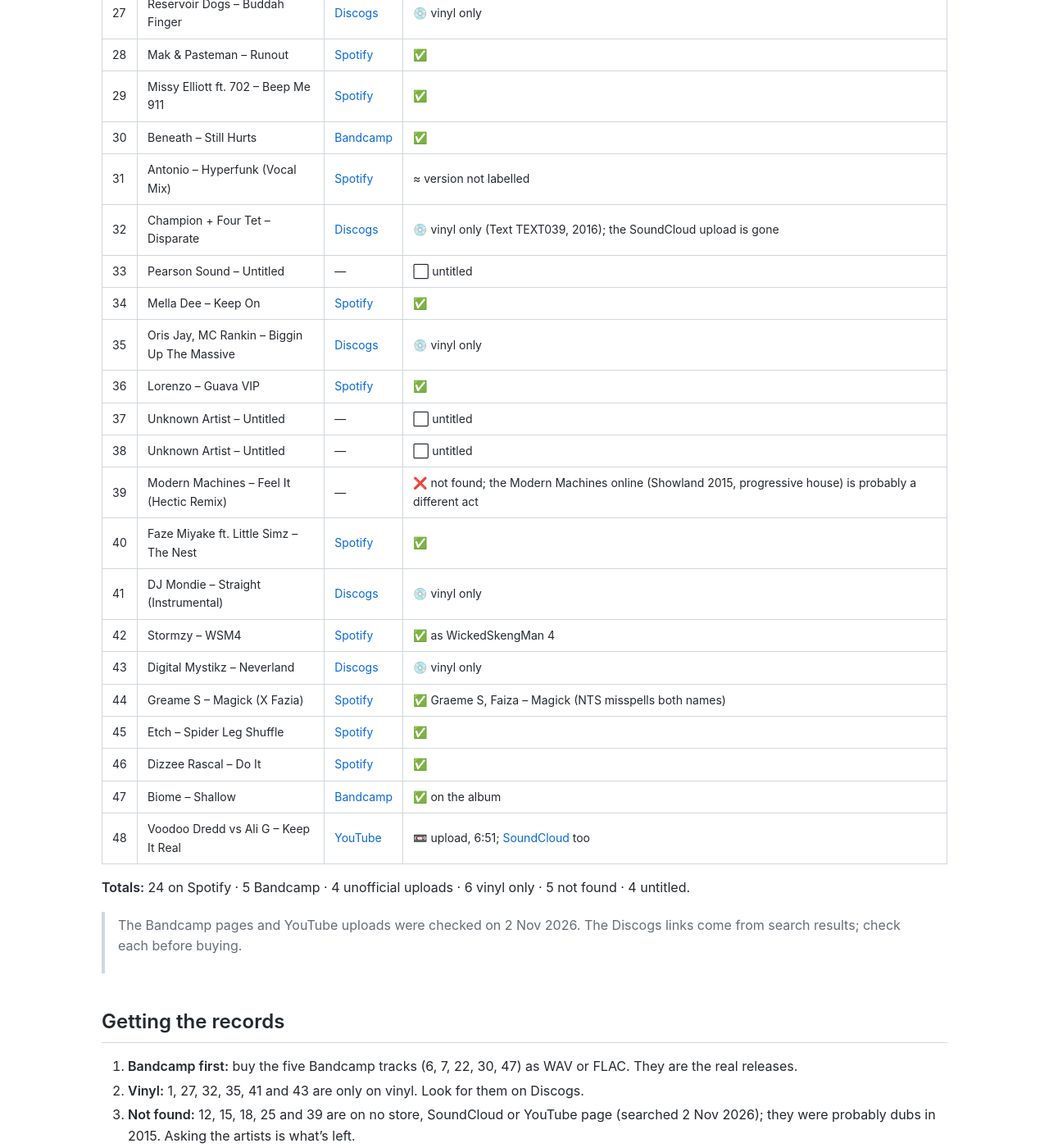
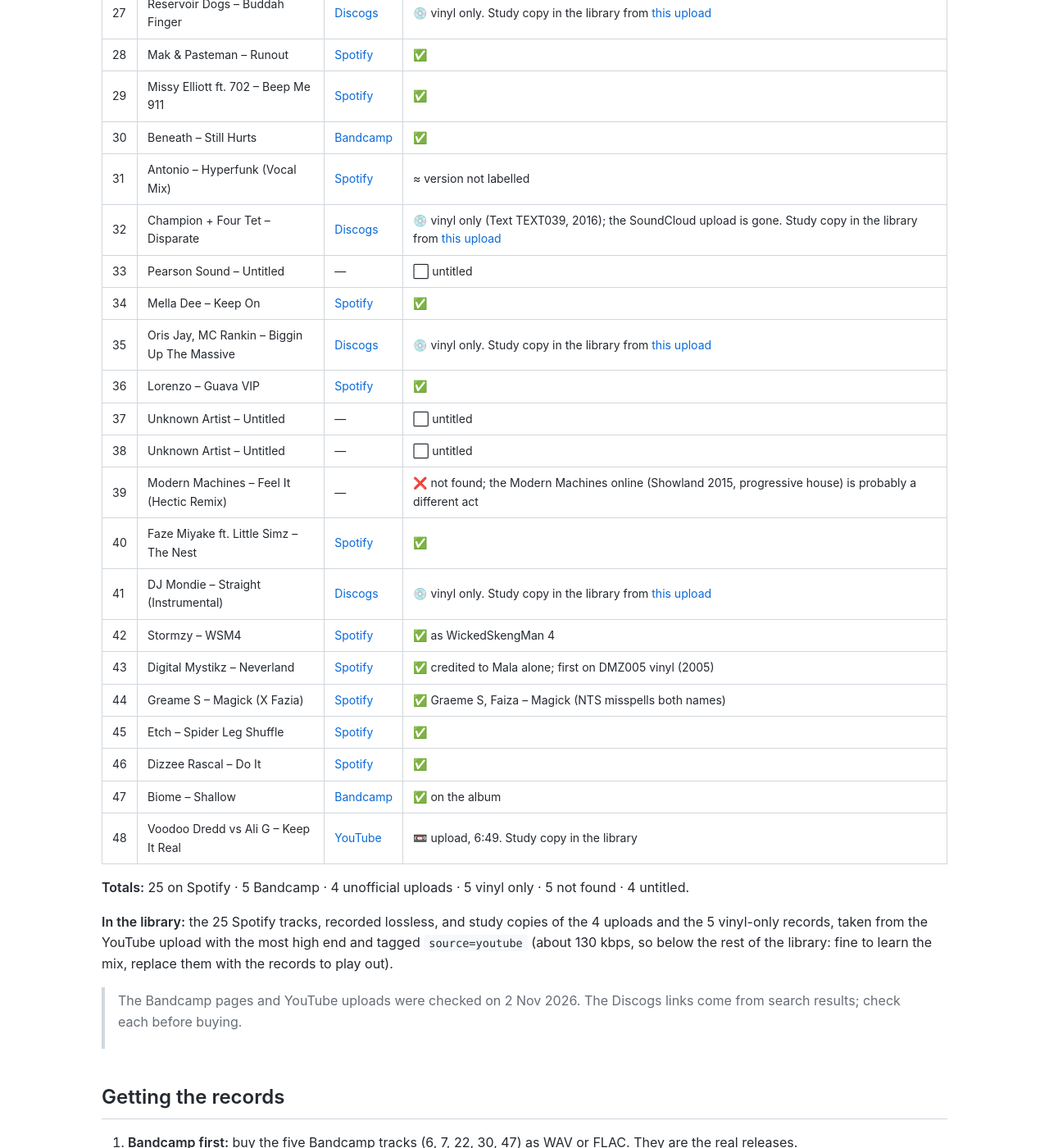
Before and after one commit to chaosisnotrandomitisrhythmic/paradise_garage, a Jekyll site: the page built from barely-legal-nts-2015.md, in a window 1280 px wide and 1400 px high, scrolled down 1800 px. Shown: the whole window at 82% size. Built offline with Jekyll 4.4.1, drawn with Linux system fonts in a browser that asks for light colours; some of the changed text lies outside the part shown.

Commit message:
Barely Legal: Neverland from Spotify, study copies of the other eight
#43 Neverland is on Spotify, credited to Mala alone: recorded lossless
and added to the playlist. The four upload-only tracks (#4, 9, 23, 48)
and the four other vinyl-only records (#27, 32, 35, 41) go into the
library from the YouTube upload with the most energy above 14-19 kHz,
full length breaking ties; tagged source=youtube with the upload's URL,
24-bit/44.1 FLAC at -1 dB. Catalog now 321 tracks.

```diff
--- a/barely-legal-nts-2015.md
+++ b/barely-legal-nts-2015.md
@@ -8,7 +8,7 @@
 A study mix: two hours of grime, garage, dubstep, footwork and jungle from Barely Legal's NTS show, with a guest mix from Stray and a call-in from Kurupt FM's MC Grindah. The goal is to rebuild this mix track by track and learn to DJ the style.
 
 - **Episode:** [nts.live](https://www.nts.live/shows/guests/episodes/barely-legal-25th-september-2015) · [Mixcloud](https://www.mixcloud.com/NTSRadio/barely-legal-25th-september-2015/)
-- **Playlist:** [Spotify (24 of 48)](https://open.spotify.com/playlist/7xXmHSwNFgdXLUiNs77DaK): the first 22 in mix order, then #42 and #44, found later
+- **Playlist:** [Spotify (25 of 48)](https://open.spotify.com/playlist/7xXmHSwNFgdXLUiNs77DaK): the first 22 in mix order, then #42, #44 and #43, found later
 - **Data:** [`metadata/nts-barely-legal-2015-09-25.csv`](https://github.com/chaosisnotrandomitisrhythmic/paradise_garage/blob/master/metadata/nts-barely-legal-2015-09-25.csv)
 
 ## Tracklist
@@ -22,12 +22,12 @@
 | 1 | Pepe Bradock – Deep Burnt | [Discogs](https://www.discogs.com/search/?q=Pepe+Bradock+Deep+Burnt&type=release) | 💿 vinyl only (Kif 1999, Atavisme *Deep Burnt Edits* 2015); the Bandcamp page is gone. Study copy in the library (tagged `source=youtube`) from [this upload](https://youtu.be/QTvFzBS6e68) (Opus 129 kbps, content to ~19 kHz) |
 | 2 | Butch – No Worries | [Spotify](https://open.spotify.com/track/1QortQiLiFwl1F6uQboK9M) | ✅ |
 | 3 | Cooly G – Booboo | [Spotify](https://open.spotify.com/track/3pExThAeaXcCZYhfpVBMY8) | ✅ |
-| 4 | Silas & Snare Surgeon – Expansion | [YouTube](https://youtu.be/kXGTswuAwp0) | 📼 2:46 upload, possibly cut; a dub, also in their [Fabric x Hit & Run mix](https://www.fabriclondon.com/blog/view/audio-silas-snare-surgeon-fabriclive-x-hit-run-mix-nov-2014) |
+| 4 | Silas & Snare Surgeon – Expansion | [YouTube](https://youtu.be/kXGTswuAwp0) | 📼 2:46 upload, possibly cut. Study copy in the library. A dub, also in their [Fabric x Hit & Run mix](https://www.fabriclondon.com/blog/view/audio-silas-snare-surgeon-fabriclive-x-hit-run-mix-nov-2014) |
 | 5 | Teedra Moses – No More Tears | [Spotify](https://open.spotify.com/track/6DIFZpvD9gGTNyN4enzH7b) | ✅ |
 | 6 | Beneath – Golden Age | [Bandcamp](https://nosymbols.bandcamp.com/album/no-symbols-001-006) | ✅ on the album |
 | 7 | Caski – Overgrown | [Bandcamp](https://4seasonsmusic.bandcamp.com/track/overgrown) | ✅ |
 | 8 | Royal T, Wen – Shotta (Wen Remix) | [Spotify](https://open.spotify.com/track/0DHydXY5a8FShizaB7EXWi) | ✅ |
-| 9 | Wen – Hailstones | [YouTube](https://www.youtube.com/watch?v=U2yfqK5ZKBs) | 📼 may be taken down |
+| 9 | Wen – Hailstones | [YouTube](https://www.youtube.com/watch?v=U2yfqK5ZKBs) | 📼 upload, 3:58. Study copy in the library |
 | 10 | The Underachievers – Allusions | [Spotify](https://open.spotify.com/track/6ja4TRka45EngC546Fh4a0) | ✅ |
 | 11 | ReDraft, HP.Ritch – Tell Them | [Spotify](https://open.spotify.com/track/0LAjopoUenuaVKfajpcyU4) | ✅ |
 | 12 | AP – Roland Riddim | — | ❌ not found |
@@ -41,41 +41,43 @@
 | 20 | Everydayz, Phazz – Almeria | [Spotify](https://open.spotify.com/track/0L0k6ebsUYiGMA30Pye9uX) | ✅ |
 | 21 | Maidable – Untitled | — | ⬜ untitled |
 | 22 | Vatogato, Cakedog – Poundofpurp. | [Bandcamp](https://vatogato.bandcamp.com/track/1-poundofpurp) | ✅ |
-| 23 | Machinedrum – Tarot Beat | [YouTube](https://www.youtube.com/watch?v=snUFc5s3gs4) | 📼 upload |
+| 23 | Machinedrum – Tarot Beat | [YouTube](https://www.youtube.com/watch?v=snUFc5s3gs4) | 📼 upload, 2:00. Study copy in the library |
 | 24 | Danny Scrilla – Riddim | [Spotify](https://open.spotify.com/track/70HhHw3MzfNG7WQDNQB1Tc) | ✅ |
 | 25 | Ba Galaxy – Gold Chain | — | ❌ not found |
 | 26 | DJ Rashad ft. Gant Man – Cause I Know You Feel | [Spotify](https://open.spotify.com/track/6OYGfuMJcgQ1PeSmPYW3pR) | ✅ |
-| 27 | Reservoir Dogs – Buddah Finger | [Discogs](https://www.discogs.com/release/188053-Reservoir-Dogs-Buddah-Finger) | 💿 vinyl only |
+| 27 | Reservoir Dogs – Buddah Finger | [Discogs](https://www.discogs.com/release/188053-Reservoir-Dogs-Buddah-Finger) | 💿 vinyl only. Study copy in the library from [this upload](https://youtu.be/QQ-o2W-ELgc) |
 | 28 | Mak & Pasteman – Runout | [Spotify](https://open.spotify.com/track/3lrcI7LL2qYn4zRgKe9xXs) | ✅ |
 | 29 | Missy Elliott ft. 702 – Beep Me 911 | [Spotify](https://open.spotify.com/track/75rHwPWN95Aklvn2xNul9q) | ✅ |
 | 30 | Beneath – Still Hurts | [Bandcamp](https://nosymbols.bandcamp.com/track/still-hurts) | ✅ |
 | 31 | Antonio – Hyperfunk (Vocal Mix) | [Spotify](https://open.spotify.com/track/7dDBPFMmAugiDNMUHcc8ia) | ≈ version not labelled |
-| 32 | Champion + Four Tet – Disparate | [Discogs](https://www.discogs.com/search/?q=Four+Tet+Champion+Disparate&type=release) | 💿 vinyl only (Text TEXT039, 2016); the SoundCloud upload is gone |
+| 32 | Champion + Four Tet – Disparate | [Discogs](https://www.discogs.com/search/?q=Four+Tet+Champion+Disparate&type=release) | 💿 vinyl only (Text TEXT039, 2016); the SoundCloud upload is gone. Study copy in the library from [this upload](https://youtu.be/g6PauSGVCDQ) |
 | 33 | Pearson Sound – Untitled | — | ⬜ untitled |
 | 34 | Mella Dee – Keep On | [Spotify](https://open.spotify.com/track/6KTyBYHd5REsmeXfIwEO1A) | ✅ |
-| 35 | Oris Jay, MC Rankin – Biggin Up The Massive | [Discogs](https://www.discogs.com/release/106018-Oris-Jay-Featuring-MC-Rankin-Biggin-Up-The-Massive) | 💿 vinyl only |
+| 35 | Oris Jay, MC Rankin – Biggin Up The Massive | [Discogs](https://www.discogs.com/release/106018-Oris-Jay-Featuring-MC-Rankin-Biggin-Up-The-Massive) | 💿 vinyl only. Study copy in the library from [this upload](https://youtu.be/MleDj6TcEOU) |
 | 36 | Lorenzo – Guava VIP | [Spotify](https://open.spotify.com/track/5MXwSG3Ar2GTCA88l56KDb) | ✅ |
 | 37 | Unknown Artist – Untitled | — | ⬜ untitled |
 | 38 | Unknown Artist – Untitled | — | ⬜ untitled |
 | 39 | Modern Machines – Feel It (Hectic Remix) | — | ❌ not found; the Modern Machines online (Showland 2015, progressive house) is probably a different act |
 | 40 | Faze Miyake ft. Little Simz – The Nest | [Spotify](https://open.spotify.com/track/0oALGcgYU7plcXIQOgNg3j) | ✅ |
-| 41 | DJ Mondie – Straight (Instrumental) | [Discogs](https://www.discogs.com/release/1296393-DJ-Mondie-Straight) | 💿 vinyl only |
+| 41 | DJ Mondie – Straight (Instrumental) | [Discogs](https://www.discogs.com/release/1296393-DJ-Mondie-Straight) | 💿 vinyl only. Study copy in the library from [this upload](https://youtu.be/ptiNYxadakg) |
 | 42 | Stormzy – WSM4 | [Spotify](https://open.spotify.com/track/0A5WqVkhofB9nBPjEBB82N) | ✅ as WickedSkengMan 4 |
-| 43 | Digital Mystikz – Neverland | [Discogs](https://www.discogs.com/release/516123-Digital-Mystikz-Neverland-Stuck) | 💿 vinyl only |
+| 43 | Digital Mystikz – Neverland | [Spotify](https://open.spotify.com/track/3fwlODzjTIzHCvd08gShoa) | ✅ credited to Mala alone; first on DMZ005 vinyl (2005) |
 | 44 | Greame S – Magick (X Fazia) | [Spotify](https://open.spotify.com/track/2EFOln0nWuf0hhS6VAJa9K) | ✅ Graeme S, Faiza – Magick (NTS misspells both names) |
 | 45 | Etch – Spider Leg Shuffle | [Spotify](https://open.spotify.com/track/6Gh4ETXTSjhaKVUJsmkwSE) | ✅ |
 | 46 | Dizzee Rascal – Do It | [Spotify](https://open.spotify.com/track/0XSZQtBgwQSH4W9NPG5PAT) | ✅ |
 | 47 | Biome – Shallow | [Bandcamp](https://biome.bandcamp.com/album/lost-dubs-v3-140-170) | ✅ on the album |
-| 48 | Voodoo Dredd vs Ali G – Keep It Real | [YouTube](https://youtu.be/2kKY-uLASkw) | 📼 upload, 6:51; [SoundCloud](https://soundcloud.com/hans-r-28/keep-it-real) too |
+| 48 | Voodoo Dredd vs Ali G – Keep It Real | [YouTube](https://youtu.be/htLfwUvAT2I) | 📼 upload, 6:49. Study copy in the library |
 
-**Totals:** 24 on Spotify · 5 Bandcamp · 4 unofficial uploads · 6 vinyl only · 5 not found · 4 untitled.
+**Totals:** 25 on Spotify · 5 Bandcamp · 4 unofficial uploads · 5 vinyl only · 5 not found · 4 untitled.
+
+**In the library:** the 25 Spotify tracks, recorded lossless, and study copies of the 4 uploads and the 5 vinyl-only records, taken from the YouTube upload with the most high end and tagged `source=youtube` (about 130 kbps, so below the rest of the library: fine to learn the mix, replace them with the records to play out).
 
 > The Bandcamp pages and YouTube uploads were checked on 2 Nov 2026. The Discogs links come from search results; check each before buying.
 
 ## Getting the records
 
 1. **Bandcamp first:** buy the five Bandcamp tracks (6, 7, 22, 30, 47) as WAV or FLAC. They are the real releases.
-2. **Vinyl:** 1, 27, 32, 35, 41 and 43 are only on vinyl. Look for them on Discogs.
+2. **Vinyl:** 1, 27, 32, 35 and 41 are only on vinyl. Look for them on Discogs.
 3. **Not found:** 12, 15, 18, 25 and 39 are on no store, SoundCloud or YouTube page (searched 2 Nov 2026); they were probably dubs in 2015. Asking the artists is what's left.
 
 ## Learning the style
```
Also changed, not shown: metadata/nts-barely-legal-2015-09-25.csv (+9 -9 lines), metadata/catalog.json.
